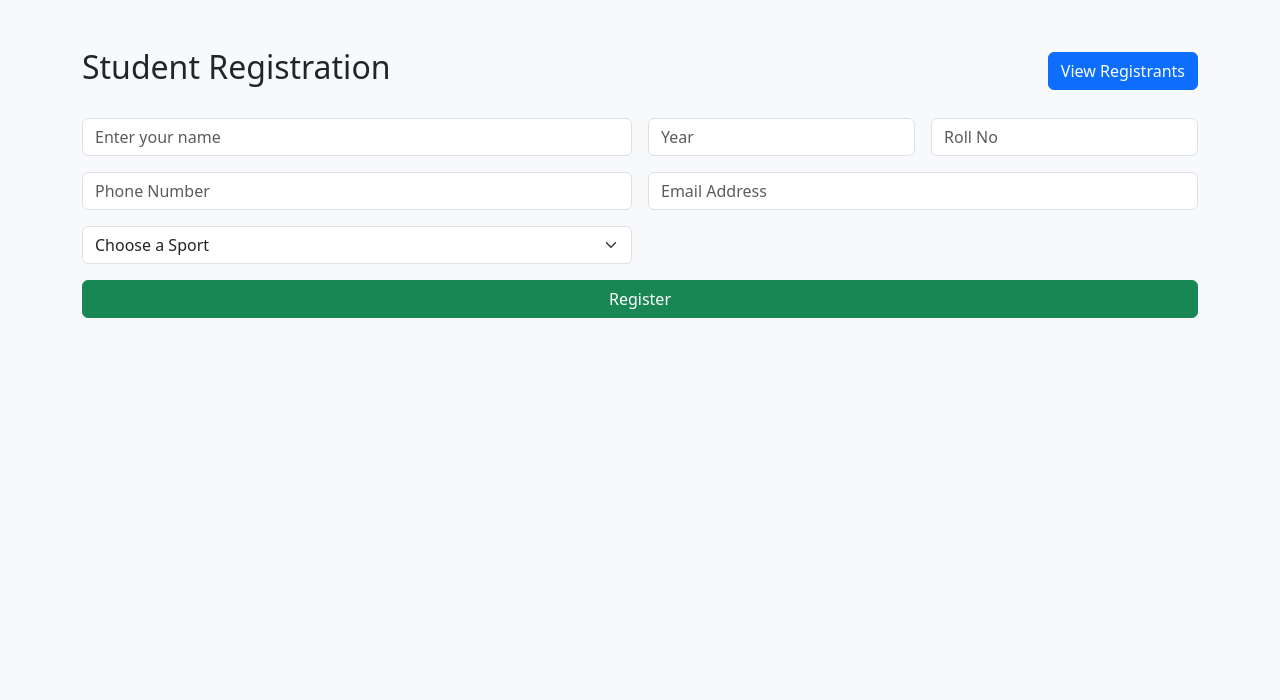
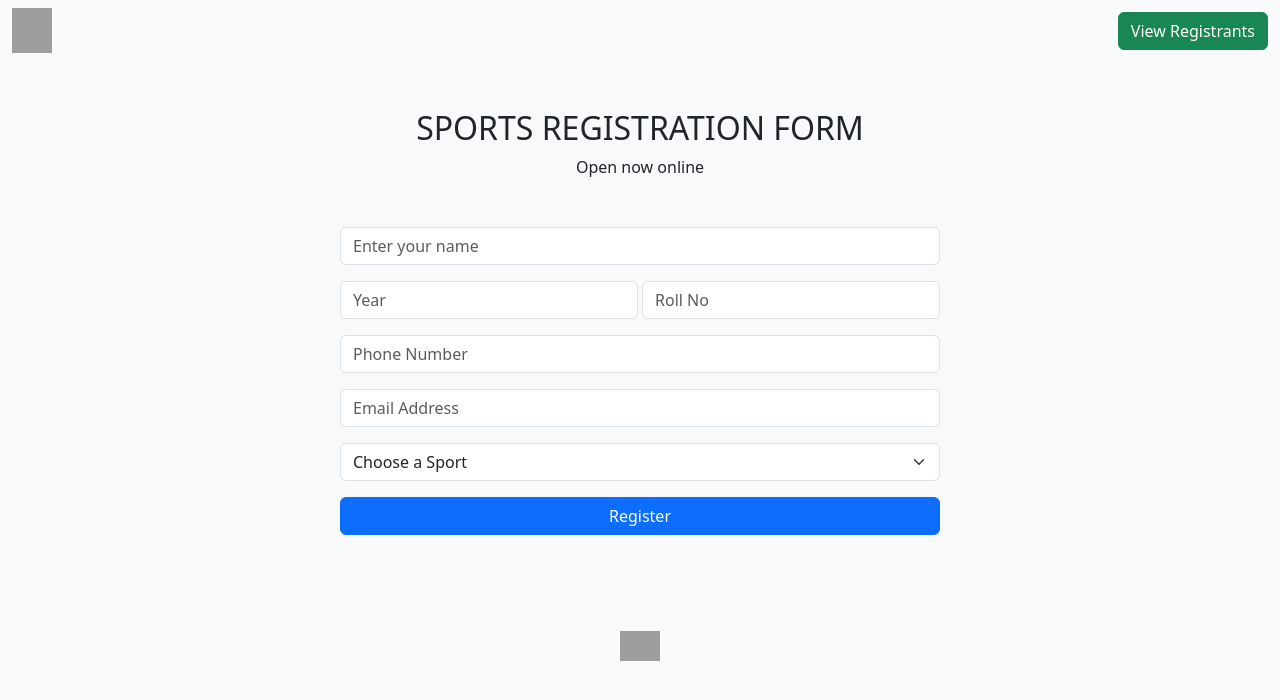
Before and after one commit to PhyoWinko/student-form-register, a Flask app: page / in a window 1280 px wide. Shown: the top 700 px of the page. Run offline with Flask 3, Linux system fonts and the light colour scheme; data comes from the database, SQL or seed files in the repository; both versions use the stored data as it was after the commit; grey boxes are pictures that could not be loaded.

Commit message:
adding some personal touch, nav bar and footer

```diff
--- a/app.py
+++ b/app.py
@@ -1,11 +1,11 @@
-from flask import Flask, render_template, redirect, request, flash, url_for
+from flask import Flask, render_template, redirect, request, flash, url_for, send_file
 import sqlite3
 from datetime import datetime
+import csv
 
 
 app = Flask(__name__)
 app.secret_key = '50729e032778cf1236bcd1f29abb874f'
-
 
 
 def get_db_connection():
@@ -20,7 +20,6 @@ def index():
     sports = sports.fetchall()
     print(sports)
     conn.close()
-
     return render_template("index.html", sports=sports)
 
 @app.route("/register", methods=["POST"])
@@ -56,3 +55,55 @@ def registrants():
     """).fetchall()
     conn.close()
     return render_template("registrants.html", registrants=registrants)
+
+@app.route("/sort_by_sports", methods=["GET"])
+def sort_by_sports():
+    conn = get_db_connection()
+    registrants = conn.execute("""
+        SELECT students.name, students.year, students.roll_no, students.phone_number, students.email, sports.sport_name, register.register_time
+        FROM register
+        JOIN students ON register.student_id = students.id
+        JOIN sports ON register.sport_id = sports.id
+        order by sport_name asc, students.name asc
+    """).fetchall()
+    conn.commit()
+    conn.close()
+    return redirect(url_for("registrants"))
+
+@app.route("/remove_registrant", methods=["GET", "POST"])
+def remove_registrant():
+    name = request.form.get("name")
+    conn = get_db_connection()
+    registrants = conn.execute("delete from students where name = ?", (name,))
+    conn.commit()
+    conn.close()
+    return redirect(url_for("registrants"))
+
+@app.route('/download_csv', methods=["GET"])
+def download_csv():
+    # 1. Connect to the database
+    conn = get_db_connection()
+    cursor = conn.cursor()
+    # 2. Execute a query
+    query = """
+        SELECT students.name, students.year, students.roll_no, students.phone_number, students.email, sports.sport_name, register.register_time
+        FROM register
+        JOIN students ON register.student_id = students.id
+        JOIN sports ON register.sport_id = sports.id
+    """
+    cursor.execute(query)
+
+    # Get column headers (optional but good practice)
+    headers = [description[0] for description in cursor.description]
+
+    # 3. Write to CSV
+    with open('registrants.csv', 'w', newline='') as csv_file:
+        csv_writer = csv.writer(csv_file)
+        csv_writer.writerow(headers)  # Write headers
+        csv_writer.writerows(cursor.fetchall()) # Write data rows
+
+    # Close the connection
+    conn.close()
+
+    # 6. Send the file as a response
+    return send_file("registrants.csv", download_name="registrants.csv", as_attachment=True)
--- a/templates/index.html
+++ b/templates/index.html
@@ -7,10 +7,22 @@
   <link href="https://cdn.jsdelivr.net/npm/bootstrap@5.3.8/dist/css/bootstrap.min.css" rel="stylesheet" />
 </head>
 <body class="bg-light">
+  <nav class="navbar bg-light">
+    <div class="container-fluid d-flex justify-content-between align-items-center">
+      <!-- Logo or title -->
+      <img src="https://www.hbtu.edu.mm/img/Hmawbi-logo.png" alt="tu-hmawbi-logo" width="40" height="45">
+
+      <!-- Button link -->
+      <a href="{{ url_for('registrants') }}" class="btn btn-success">View Registrants</a>
+    </div>
+  </nav>
+
   <div class="container py-5">
-    <div class="d-flex justify-content-between align-items-center mb-4">
-      <h2>Student Registration</h2>
-      <a href="{{ url_for('registrants') }}" class="btn btn-primary">View Registrants</a>
+    <div class="d-flex justify-content-center align-items-center">
+      <div class="d-flex flex-column align-items-center">
+        <h2>SPORTS REGISTRATION FORM</h2>
+        <div class="text">Open now online</div>
+      </div>
     </div>
 
     {% with messages = get_flashed_messages() %}
@@ -23,23 +35,25 @@
       {% endif %}
     {% endwith %}
 
-    <form action="/register" method="post" class="row g-3">
-      <div class="col-md-6">
+    <div class="container py-5">
+      <div class="d-flex justify-content-center">
+        <form action="/register" method="post" class="w-100" style="max-width: 600px;">
+          <div class="mb-3">
             <input type="text" name="name" class="form-control" placeholder="Enter your name" required>
           </div>
-      <div class="col-md-3">
+          <div class="mb-3">
+            <div class="d-flex flex-row gap-1">
               <input type="text" name="year" class="form-control" placeholder="Year" required>
-      </div>
-      <div class="col-md-3">
               <input type="number" name="roll_no" class="form-control" min="1" placeholder="Roll No" required>
             </div>
-      <div class="col-md-6">
+          </div>
+          <div class="mb-3">
             <input type="text" name="phone_number" class="form-control" placeholder="Phone Number" required>
           </div>
-      <div class="col-md-6">
+          <div class="mb-3">
             <input type="email" name="email" class="form-control" placeholder="Email Address" required>
           </div>
-      <div class="col-md-6">
+          <div class="mb-3">
             <select name="sport" class="form-select" required>
               <option disabled selected value="">Choose a Sport</option>
               {% for sport in sports %}
@@ -47,10 +61,20 @@
               {% endfor %}
             </select>
           </div>
-      <div class="col-12">
-        <button type="submit" class="btn btn-success w-100">Register</button>
+          <div>
+            <button type="submit" class="btn btn-primary w-100">Register</button>
           </div>
         </form>
       </div>
+    </div>
+  </div>
+
+  <footer class="bg-light mx-auto">
+    <div class="container text-center">
+      <a href="https://github.com/PhyoWinko">
+        <img src="https://img.icons8.com/?size=100&id=fmFqQmR0UdsR&format=png&color=000000" height="30" alt="github_profile">
+      </a>
+    </div>
+  </footer>
 </body>
 </html>
```
Also changed, not shown: registrants.csv (added, +7 -0 lines), templates/registrants.html (+29 -7 lines), registrations.db. Lines whose indentation alone changed are shown as unchanged.
